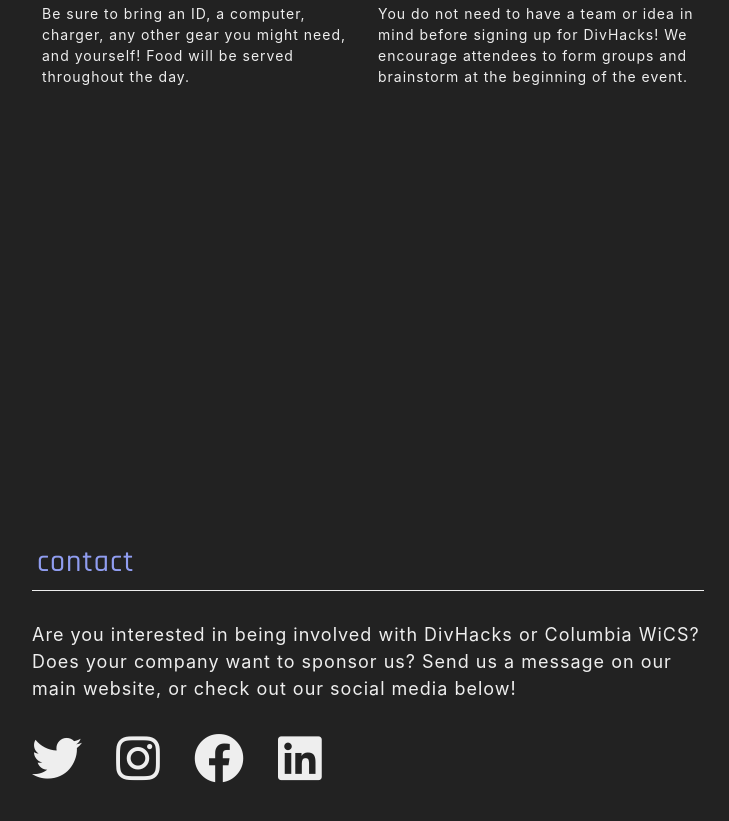
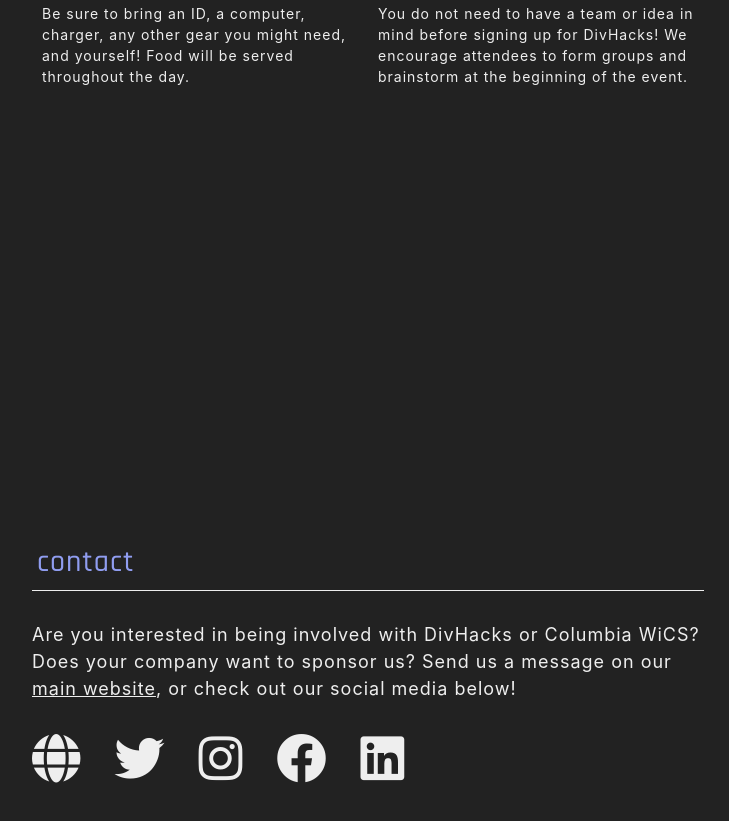
Before and after one commit to divhackscu/divhackscu.github.io-ARCHIVE, a website with bundled scripts: page index.html in a window 1280 px wide. Shown: the part 3972-4793 px from the top of the page, without its empty margins (272-1001 px from the left). Built offline with nearby package versions, Linux system fonts and the light colour scheme.

Commit message:
Update index.html

```diff
--- a/index.html
+++ b/index.html
@@ -123,7 +123,7 @@
     <div id="sponsors">
       <div class="incontainer">
         <div class="mtitle">sponsors</div>
-        If you are interested in sponsoring DivHacks, please <a class="js-scroll-trigger" href="#contact">let us know</a>!
+        If you are interested in sponsoring DivHacks, please <a class="js-scroll-trigger" href="#contact"><u>let us know</u></a>!
         <div class="stitle">milli</div>
         <img class="sponsorimagedark" src="sponsor1.png">
       </div>
@@ -158,8 +158,9 @@
     <div id="contact">
       <div class="incontainer">
         <div class="mtitle">contact</div>
-        Are you interested in being involved with DivHacks or Columbia WiCS? Does your company want to sponsor us? Send us a message on our <a href="https://cuwics.github.io/">main website</a>, or check out our social media below!
+        Are you interested in being involved with DivHacks or Columbia WiCS? Does your company want to sponsor us? Send us a message on our <a href="https://cuwics.github.io/"><u>main website</u></a>, or check out our social media below!
           <div class = "ficons">
+            <a href="https://cuwics.github.io/" target="_blank"><i class="fas fa-globe"></i></a>
             <a href="https://twitter.com/cu_wics" target="_blank"><i class="fab fa-twitter"></i></a>
             <a href="https://www.instagram.com/columbiawics/" target="_blank"><i class="fab fa-instagram"></i></a>
             <a href="https://www.facebook.com/CUWICS" target="_blank"><i class="fab fa-facebook"></i></a>
```
